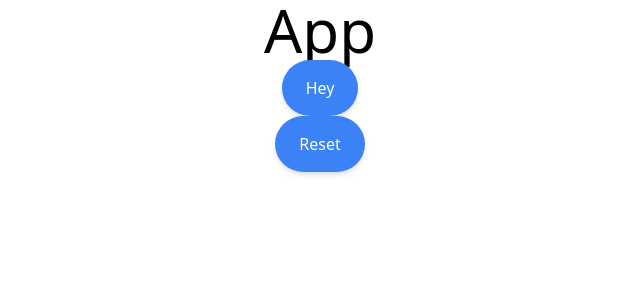
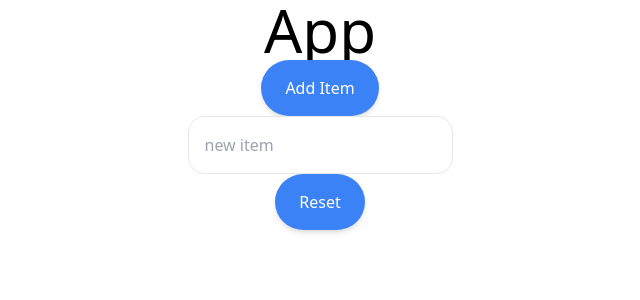
Before and after one commit to aegatlin/alder, a Next.js app: page / in a window 1280 px wide. Shown: the top 300 px of the page, without its empty margins (320-960 px from the left). Built offline with nearby package versions, Linux system fonts and the light colour scheme.

Commit message:
Test on prod.

```diff
--- /dev/null
+++ b/lib/core/InputText.tsx
@@ -0,0 +1,32 @@
+import { ChangeEvent, FocusEvent } from 'react'
+
+interface InputProps {
+  value: string
+  placeholder?: string
+  disabled?: boolean
+  onChange: (e: ChangeEvent<HTMLInputElement>) => void
+  onFocus?: (e: FocusEvent<HTMLInputElement>) => void
+  onBlur?: (e: FocusEvent<HTMLInputElement>) => void
+}
+
+export function InputText({
+  value,
+  placeholder,
+  disabled,
+  onChange,
+  onFocus,
+  onBlur,
+}: InputProps) {
+  return (
+    <input
+      type="text"
+      className="max-w-full rounded-2xl border p-4 enabled:hover:border-gray-300 disabled:cursor-not-allowed disabled:text-gray-400"
+      value={value}
+      placeholder={placeholder}
+      disabled={disabled}
+      onChange={onChange}
+      onBlur={onBlur}
+      onFocus={onFocus}
+    />
+  )
+}
--- a/pages/index.tsx
+++ b/pages/index.tsx
@@ -1,6 +1,7 @@
 import localforage from 'localforage'
 import { useEffect, useState } from 'react'
 import { Button } from '../lib/core/Button'
+import { InputText } from '../lib/core/InputText'
 
 const List = {
   async addItem(s: string) {
@@ -19,6 +20,7 @@ const List = {
 
 export default function Index() {
   const [list, setList] = useState<string[]>([])
+  const [input, setInput] = useState<string>('')
 
   const getList = async () => {
     const l = await List.getList()
@@ -31,7 +33,7 @@ export default function Index() {
 
   const addItem = () => {
     const a = async () => {
-      await List.addItem('hey')
+      await List.addItem(input)
       const newList = await List.getList()
       newList && setList(newList)
     }
@@ -51,13 +53,18 @@ export default function Index() {
   return (
     <main className="flex flex-col items-center">
       <h1 className="text-6xl">App</h1>
-      <Button onClick={addItem}>Hey</Button>
-      <Button onClick={reset}>Reset</Button>
+      <Button onClick={addItem}>Add Item</Button>
       {list.map((s, i) => (
         <div key={i} className="">
           {s}
         </div>
       ))}
+      <InputText
+        value={input}
+        placeholder="new item"
+        onChange={(e) => setInput(e.target.value)}
+      />
+      <Button onClick={reset}>Reset</Button>
     </main>
   )
 }
```
